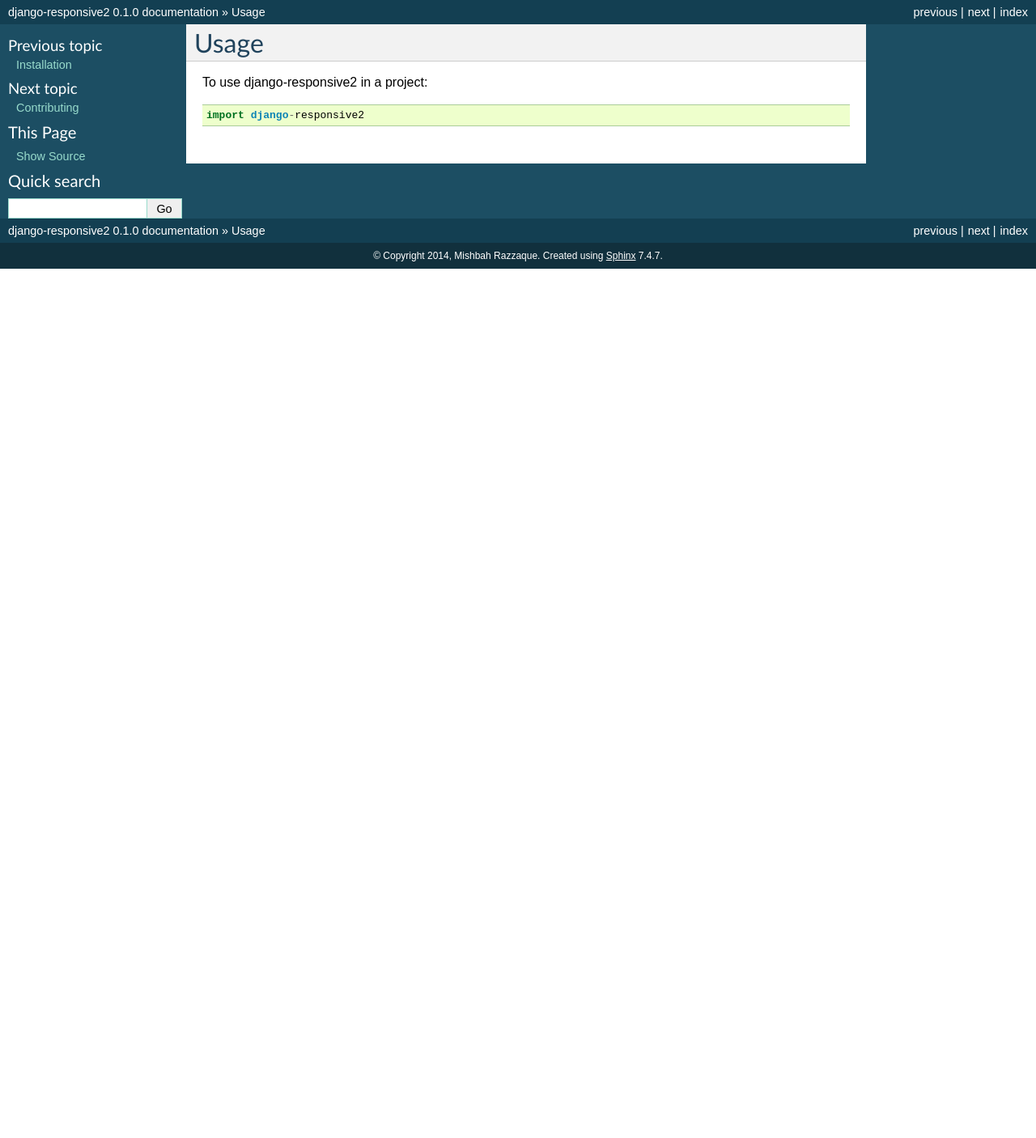
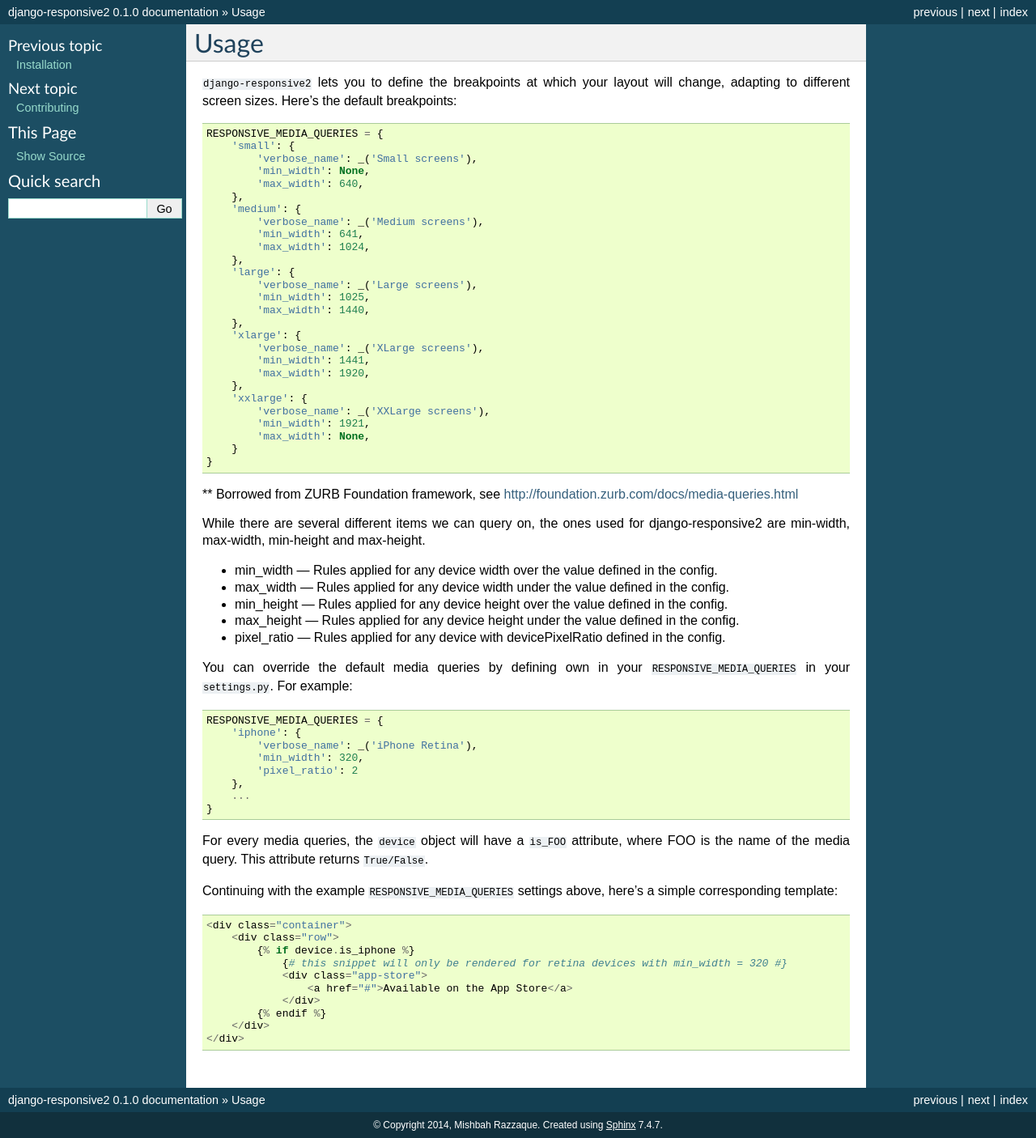
Before and after one commit to mishbahr/django-responsive2, a Sphinx documentation site: the page built from docs/usage.rst, in a window 1280 px wide. Shown: the whole page at 81% size. Built offline with Sphinx 7.4.7, drawn with Linux system fonts in a browser that asks for light colours; before the commit the page ends 900 px from its top, so only the background shows below that.

Commit message:
Update README/Docs

```diff
--- a/AUTHORS.rst
+++ b/AUTHORS.rst
@@ -1,12 +1,18 @@
 =======
 Credits
 =======
+
+This app started as a clone of ``django-responsive`` with some minor modifications to fit my own project requirements. So a big thank you to `@mlavin <https://github.com/mlavin>`_ for his hard work.
+
+Shout out to `@jezdez <https://github.com/jezdez>`_ for the awesome ``django-appconf`` — used by this project to handle default configurations.
+
 
 Development Lead
 ----------------
 
 * Mishbah Razzaque <mishbahx@gmail.com>
 
+
 Contributors
 ------------
 
--- a/README.rst
+++ b/README.rst
@@ -154,7 +154,7 @@
         ...
     }
 
-For every media queries, the  `device` object will have a ``is_FOO`` attribute, where FOO
+For every media queries, the  ``device`` object will have a ``is_FOO`` attribute, where FOO
 is the name of the media query. This attribute returns ``True/False``.
 
 Continuing with the example ``RESPONSIVE_MEDIA_QUERIES`` settings above, here’s a simple corresponding template::
@@ -162,7 +162,7 @@
     <div class="container">
         <div class="row">
             {% if device.is_iphone %}
-                {# this snippet will only be rendered for retina devices with min_width = 320 #}
+                {# this snippet will only be rendered for retina devices with minimum device width 320 #}
                 <div class="app-store">
                     <a href="#">Available on the App Store</a>
                 </div>
--- a/docs/usage.rst
+++ b/docs/usage.rst
@@ -2,6 +2,72 @@
 Usage
 ========
 
-To use django-responsive2 in a project::
+``django-responsive2`` lets you to define the breakpoints at which your layout will change,
+adapting to different screen sizes.  Here's the default breakpoints::
 
-    import django-responsive2
+    RESPONSIVE_MEDIA_QUERIES = {
+        'small': {
+            'verbose_name': _('Small screens'),
+            'min_width': None,
+            'max_width': 640,
+        },
+        'medium': {
+            'verbose_name': _('Medium screens'),
+            'min_width': 641,
+            'max_width': 1024,
+        },
+        'large': {
+            'verbose_name': _('Large screens'),
+            'min_width': 1025,
+            'max_width': 1440,
+        },
+        'xlarge': {
+            'verbose_name': _('XLarge screens'),
+            'min_width': 1441,
+            'max_width': 1920,
+        },
+        'xxlarge': {
+            'verbose_name': _('XXLarge screens'),
+            'min_width': 1921,
+            'max_width': None,
+        }
+    }
+
+** Borrowed from ZURB Foundation framework, see http://foundation.zurb.com/docs/media-queries.html
+
+While there are several different items we can query on, the ones used for django-responsive2
+are min-width, max-width, min-height and max-height.
+
+* min_width — Rules applied for any device width over the value defined in the config.
+* max_width — Rules applied for any device width under the value defined in the config.
+* min_height — Rules applied for any device height over the value defined in the config.
+* max_height — Rules applied for any device height under the value defined in the config.
+* pixel_ratio — Rules applied for any device with devicePixelRatio defined in the config.
+
+You can override the default media queries by defining own in your ``RESPONSIVE_MEDIA_QUERIES``
+in your ``settings.py``. For example::
+
+    RESPONSIVE_MEDIA_QUERIES = {
+        'iphone': {
+            'verbose_name': _('iPhone Retina'),
+            'min_width': 320,
+            'pixel_ratio': 2
+        },
+        ...
+    }
+
+For every media queries, the  ``device`` object will have a ``is_FOO`` attribute, where FOO
+is the name of the media query. This attribute returns ``True/False``.
+
+Continuing with the example ``RESPONSIVE_MEDIA_QUERIES`` settings above, here’s a simple corresponding template::
+
+    <div class="container">
+        <div class="row">
+            {% if device.is_iphone %}
+                {# this snippet will only be rendered for retina devices with min_width = 320 #}
+                <div class="app-store">
+                    <a href="#">Available on the App Store</a>
+                </div>
+            {% endif %}
+        </div>
+    </div>
```
Also changed, not shown: docs/installation.rst (+25 -5 lines).
